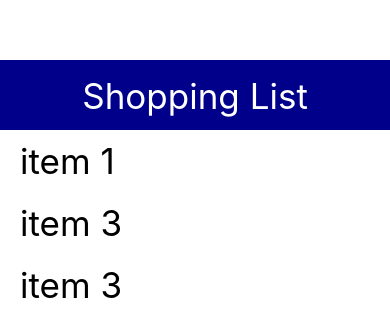
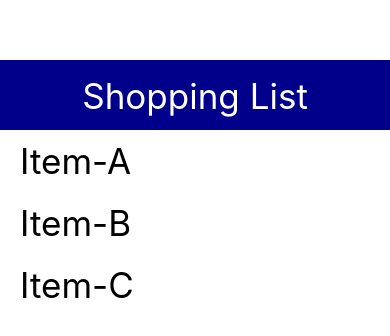
Before and after one commit to imadcollin/r-n-shopping-list, a React Native app: screen / in a window 390 px wide. Shown: the top 336 px of the page. Built offline with nearby package versions, Linux system fonts and the light colour scheme.

Commit message:
Modify mock data

```diff
--- a/Seeds/MockData.js
+++ b/Seeds/MockData.js
@@ -1,17 +1,17 @@
 export const itemList = [
   {
     id: 1,
-    name: 'item 1 ',
+    name: 'Item-A',
     price: 30,
   },
   {
     id: 2,
-    name: 'item 3 ',
+    name: 'Item-B',
     price: 50,
   },
   {
     id: 3,
-    name: 'item 3 ',
+    name: 'Item-C',
     price: 60,
   },
 ];
```
